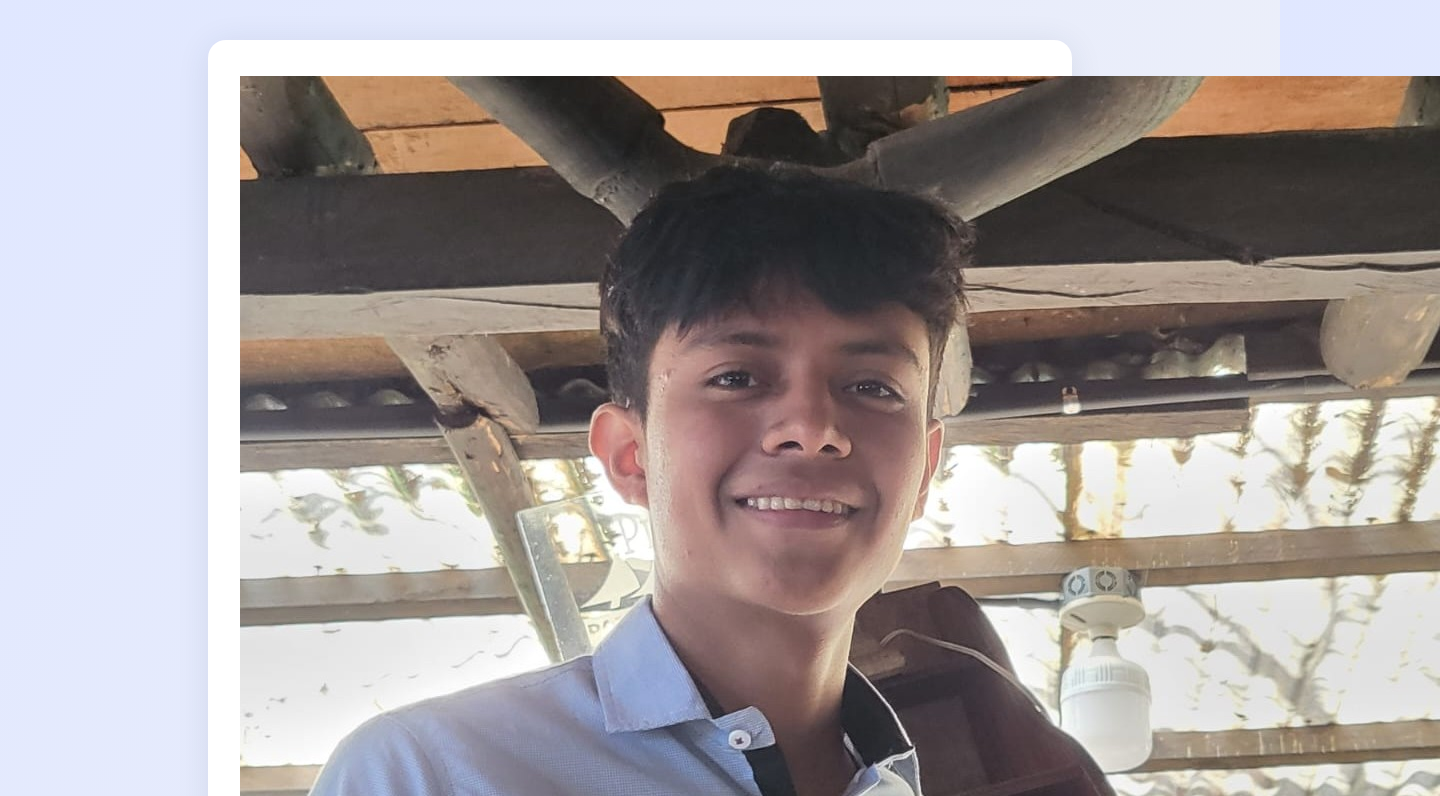
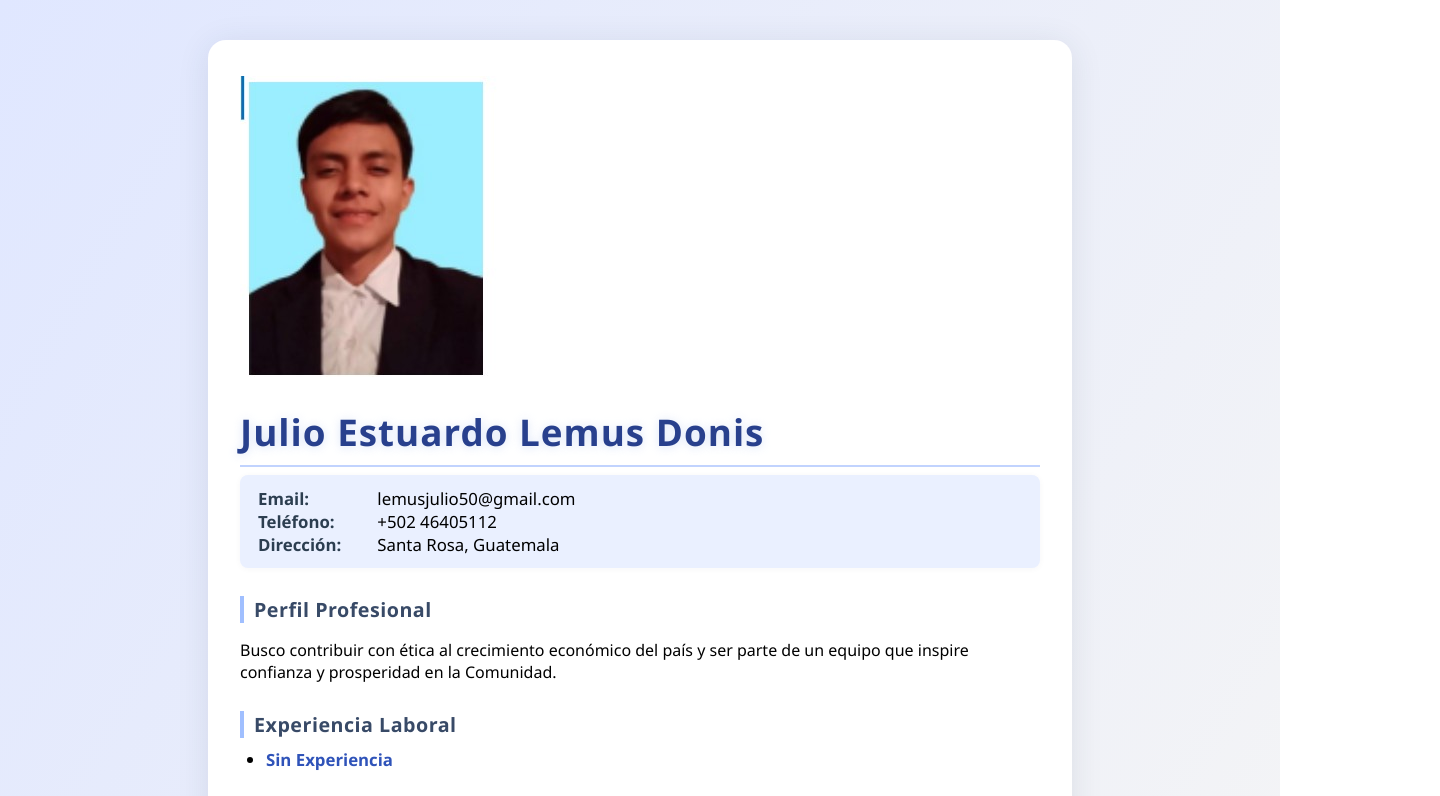
Before and after one commit to esestuardo/1590-25-10394, a plain HTML site: page hoja.html in a window 1280 px wide. Shown: the top 796 px of the page, 1440 px wide, since content can reach past the window. Drawn offline with Linux system fonts and the light colour scheme.

Commit message:
Update hoja.html

```diff
--- a/hoja.html
+++ b/hoja.html
@@ -93,7 +93,7 @@
 </head>
 <body>
     <div class="cv-container">
-        <img src="Imagen de WhatsApp 2023-08-12 a las 20.25.42.jpg" alt="img3">
+        <img src="Captura de pantalla 2025-05-24 073002.jpg" alt="img3">
         <h1>Julio Estuardo Lemus Donis</h1>
         <div class="info">
             <span>Email:</span> lemusjulio50@gmail.com<br>
```
